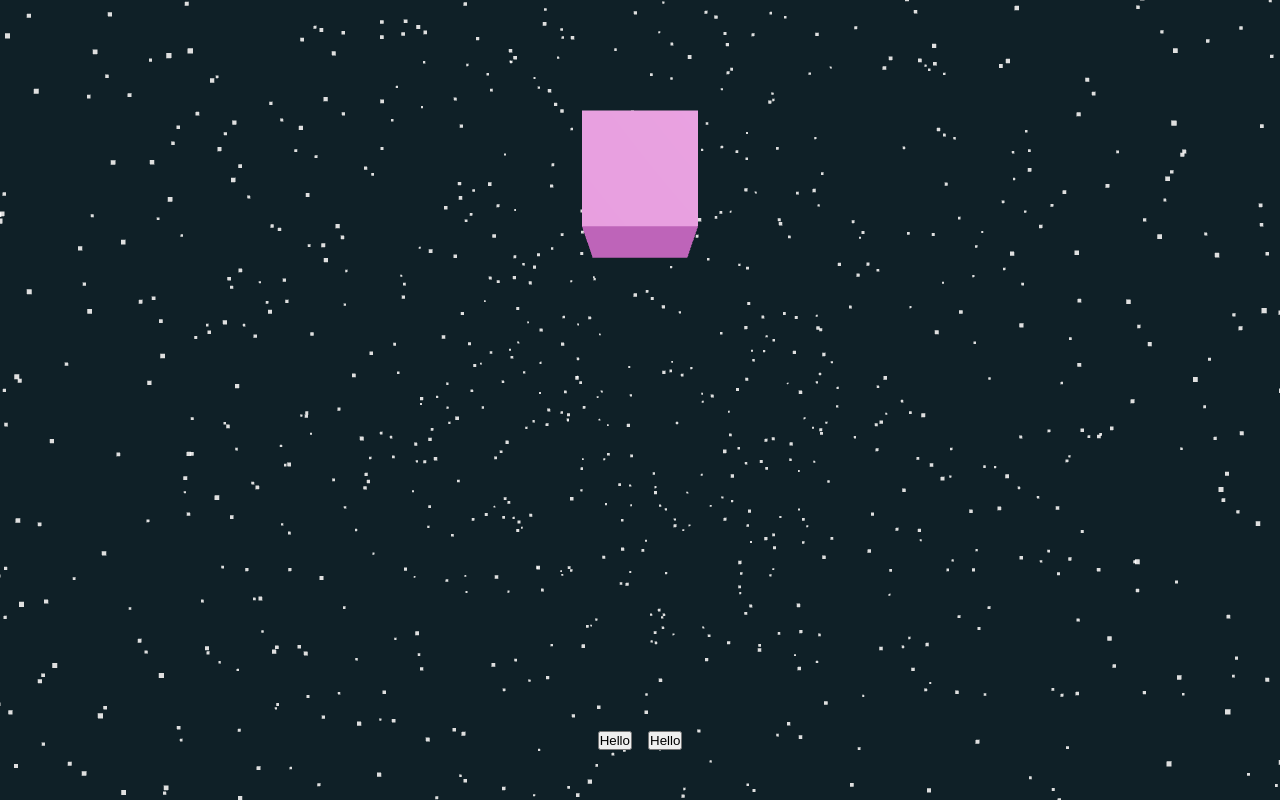
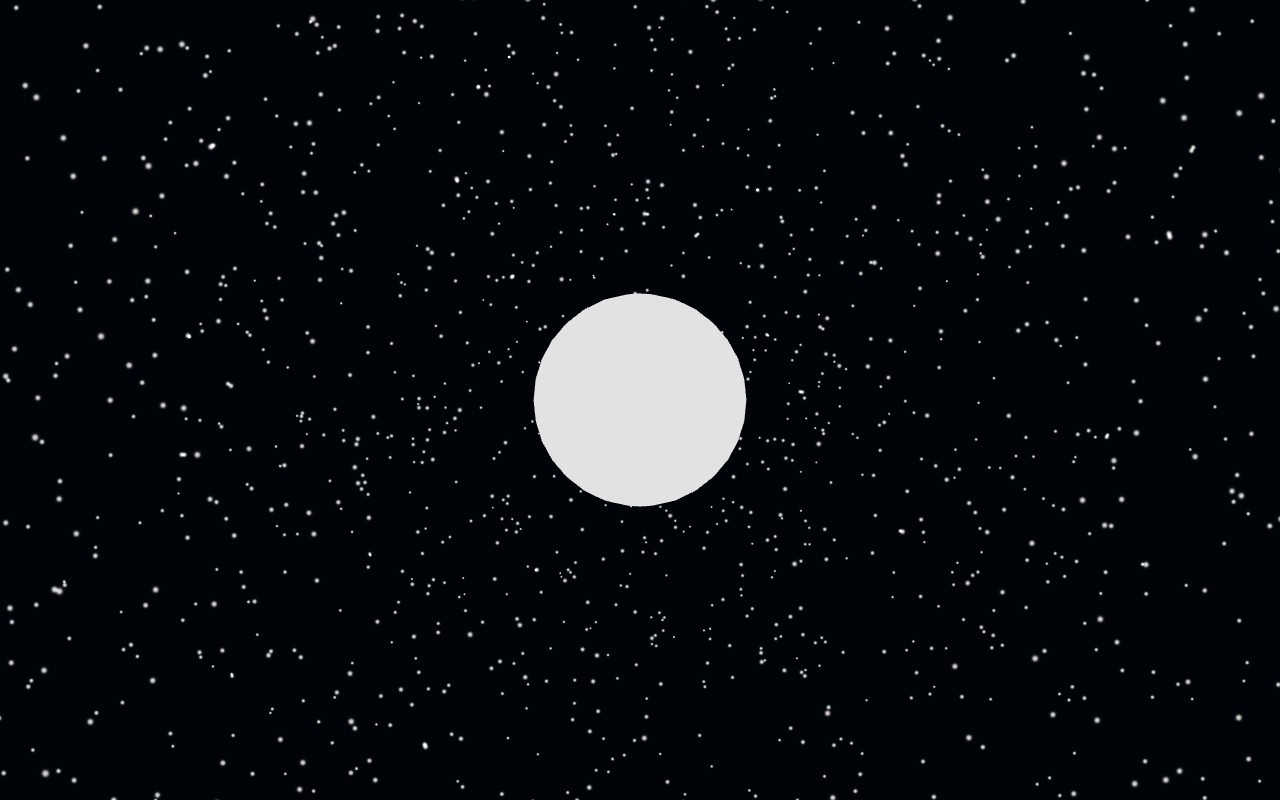
Before and after one commit to DT0998/3d-basic-react, a React (Create React App) app: page / in a window 1280 px wide. Built offline with nearby package versions, Linux system fonts and the light colour scheme.

Commit message:
feat: update

```diff
--- a/src/components/Box/index.jsx
+++ /dev/null
@@ -1,13 +0,0 @@
-function Box(props) {
-  // This reference will give us direct access to the mesh
-  // Set up state for the hovered and active state
-  // Subscribe this component to the render-loop, rotate the mesh every frame
-  // Return view, these are regular three.js elements expressed in JSX
-  return (
-    <mesh {...props}>
-      <boxBufferGeometry attach="geometry" />
-      <meshLambertMaterial attach="material" color={props.color} />
-    </mesh>
-  );
-}
-export default Box;
--- a/src/components/Button/index.jsx
+++ /dev/null
@@ -1,5 +0,0 @@
-
-function Button(props) {
-  return <button>Hello</button>;
-}
-export default Button;
--- /dev/null
+++ b/src/components/Galaxy/index.jsx
@@ -0,0 +1,29 @@
+import { useEffect, useMemo } from "react";
+import { SphereGeometry, Vector3 } from "three";
+import { useFrame, useThree } from "@react-three/fiber";
+
+// configure galaxy layers
+
+function Galaxy() {
+  const { scene } = useThree();
+  console.log("Galaxy scene: ", scene);
+  const parameters = {
+    count: 100000,
+    size: 0.01,
+    radius: 5,
+    branches: 3,
+    spin: 1,
+    randomness: 0.2,
+    randomnessPower: 3,
+    insideColor: "#ed124f",
+    outsideColor: "#025fdd",
+  };
+
+  return (
+    <mesh>
+      <sphereGeometry />
+    </mesh>
+  );
+}
+
+export default Galaxy;
--- a/src/components/Plane/index.jsx
+++ /dev/null
@@ -1,13 +0,0 @@
-function Plane(props) {
-    // This reference will give us direct access to the mesh
-    // Set up state for the hovered and active state
-    // Subscribe this component to the render-loop, rotate the mesh every frame
-    // Return view, these are regular three.js elements expressed in JSX
-    return (
-      <mesh {...props}>
-        <planeBufferGeometry attach="geometry" args={[100,100]} />
-        <meshLambertMaterial attach="material" color={props.color} />
-      </mesh>
-    );
-  }
-  export default Plane;
--- a/src/configs/routes/routes.js
+++ b/src/configs/routes/routes.js
@@ -1,15 +1,15 @@
 import { createBrowserRouter } from "react-router-dom";
 import NotFound from "../../pages/404";
-import Home from "../../pages/home";
+import SceneGalaxy from "../../pages/SceneGalaxy";
 
 const Routes = createBrowserRouter([
   {
     path: "/",
-    element: <Home/>,
+    element: <SceneGalaxy />,
   },
   {
     path: "*",
-    element: <NotFound/>,
+    element: <NotFound />,
   },
 ]);
 
--- /dev/null
+++ b/src/pages/SceneGalaxy/index.jsx
@@ -0,0 +1,32 @@
+import { Canvas } from "@react-three/fiber";
+import React, { Fragment } from "react";
+import Galaxy from "../../components/Galaxy";
+import classes from "./scenegalaxy.module.css";
+import { OrbitControls, Stars } from "@react-three/drei";
+
+function SceneGalaxy() {
+  return (
+    <Fragment>
+      <div className={classes.container}>
+        <Canvas className={classes.container_3d}>
+          <OrbitControls />
+          <Stars
+            depth={200}
+            radius={200}
+            saturation={2000}
+            count={8000}
+            factor={20}
+            fade={true}
+          />
+          <ambientLight intensity={0.5} />
+          <spotLight position={[10, 10, 10]} angle={0.3} />
+          <pointLight position={[-10, 10, -10]} />
+          <Galaxy />
+          <pointLight position={[10, 10, 10]} />
+        </Canvas>
+      </div>
+    </Fragment>
+  );
+}
+
+export default SceneGalaxy;
--- a/src/pages/home/home.module.css
+++ b/src/pages/SceneGalaxy/scenegalaxy.module.css
@@ -1,5 +1,7 @@
 .container {
-   background: #0F2027;
+   background: radial-gradient(circle farthest-corner at center top,
+         #000409,
+         #000409);
    height: 100%;
    display: flex;
    flex-direction: column;
@@ -9,10 +11,3 @@
 .container_3d {
    height: 100%;
 }
-
-.overlay {
-   position: absolute;
-   bottom: 50px;
-   gap: 1rem;
-   display: flex;
-}
--- a/src/pages/home/index.jsx
+++ /dev/null
@@ -1,33 +0,0 @@
-import { Canvas } from "@react-three/fiber";
-import React, { Fragment } from "react";
-import Box from "../../components/Box";
-import Button from "../../components/Button";
-import classes from "./home.module.css";
-import { MeshReflectorMaterial, OrbitControls, Stars } from "@react-three/drei";
-import Plane from "../../components/Plane";
-
-function Home() {
-  return (
-    <Fragment>
-      <group className={classes.container}>
-        <Canvas className={classes.container_3d}>
-          <OrbitControls />
-          <Stars />
-          <ambientLight intensity={0.5} />
-          <spotLight position={[10, 10, 10]} angle={0.3} />
-          <pointLight position={[-10, 10, -10]} />
-          <Box position={[0, 2, 0]} color="violet"/>
-          <Plane position={[0, 0, 0]} rotation={[-Math.PI / 2, 0, 0]} color="yellow" />
-          <Plane position={[0, 0, 0]} rotation={[-Math.PI / 2, 0, 0]} color="yellow" />
-          <MeshReflectorMaterial />
-        </Canvas>
-        <div className={classes.overlay}>
-          <Button></Button>
-          <Button></Button>
-        </div>
-      </group>
-    </Fragment>
-  );
-}
-
-export default Home;
```
